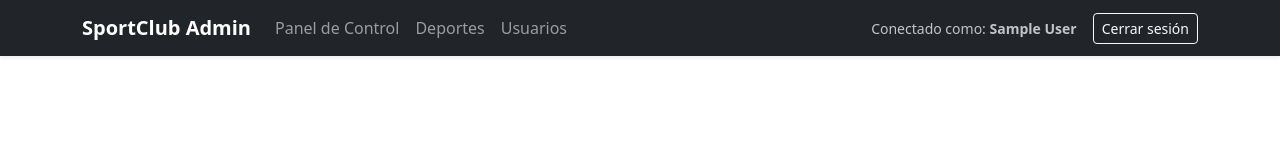
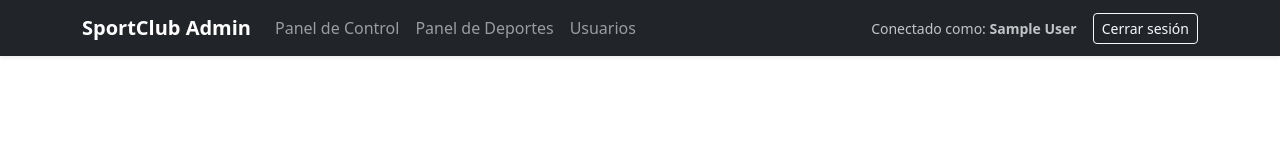
Before and after one commit to vicentejx21/evaluacion-u3-deportes, a React (Vite) app: page /admin in a window 1280 px wide. Shown: the top 160 px of the page. Built offline with nearby package versions, Linux system fonts and the light colour scheme; sample sign-in values are in the browser's storage.

Commit message:
detalles , quiero un 7

```diff
--- a/src/layouts/Adminlayout.jsx
+++ b/src/layouts/Adminlayout.jsx
@@ -21,7 +21,7 @@ return (
 
             <Nav className="me-auto">
             <Link className="nav-link" to="/admin/dashboard">Panel de Control</Link>
-            <Link className="nav-link" to="/admin/sports">Deportes</Link>
+            <Link className="nav-link" to="/admin/sports">Panel de Deportes</Link>
             <Link className="nav-link" to="/admin/users">Usuarios</Link>
             </Nav>
 
```
